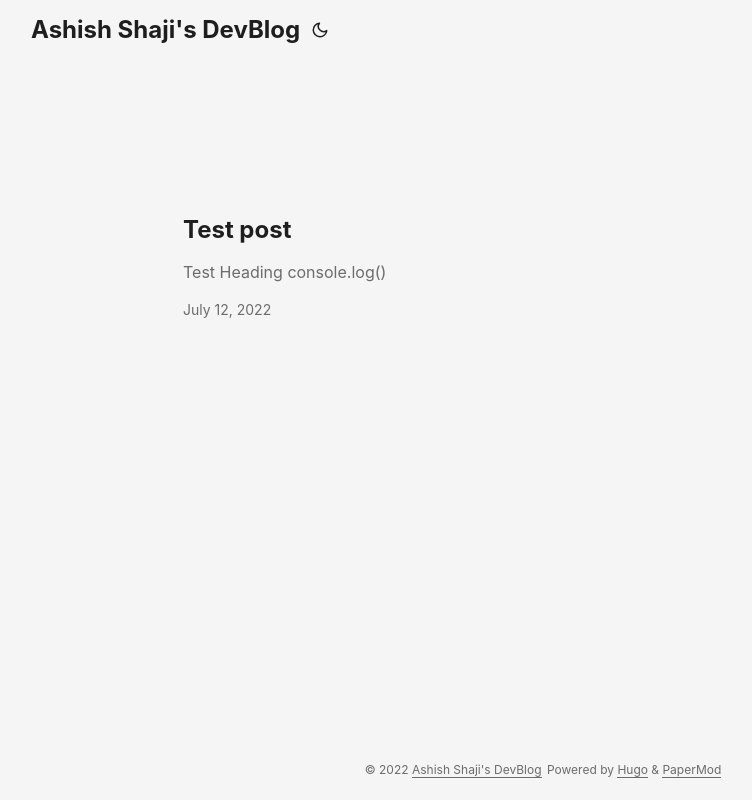
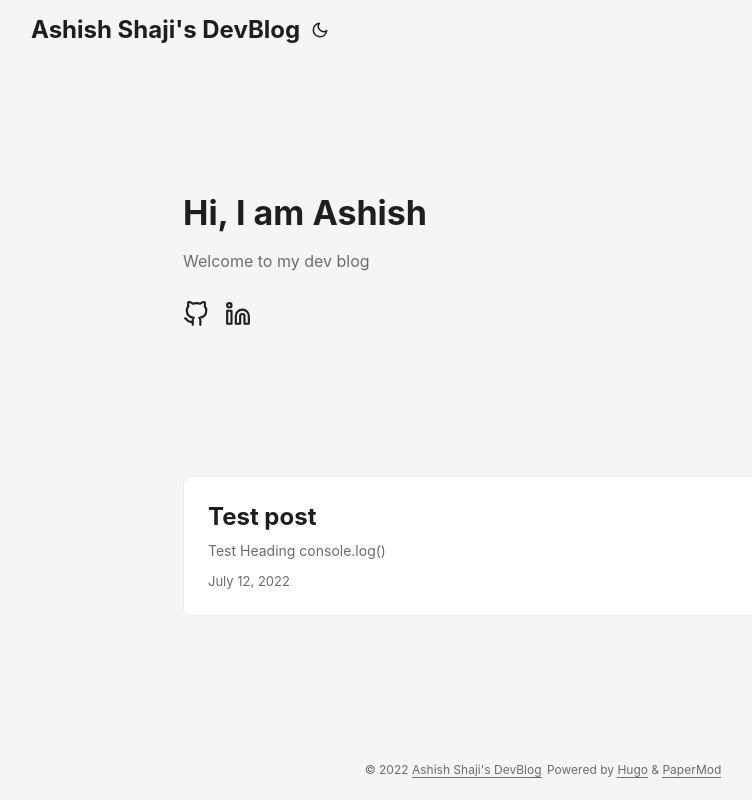
Before and after one commit to CovertGravy/blog, a plain HTML site: page index.html in a window 1280 px wide. Shown: the whole page, without its empty margins (97-849 px from the left). Drawn offline with Linux system fonts and the light colour scheme.

Commit message:
add home-info mode PaperMod

```diff
--- a/index.html
+++ b/index.html
@@ -74,7 +74,7 @@
   "description": "",
   "thumbnailUrl": "https://covertgravy.github.io/blog/favicon.ico",
   "sameAs": [
-
+      "https://github.ashishshaji.me", "https://linkedin.ashishshaji.me"
   ]
 }
 </script>
@@ -124,8 +124,37 @@
     </nav>
 </header>
 <main class="main">
+<article class="first-entry home-info">
+    <header class="entry-header">
+        <h1>Hi, I am Ashish</h1>
+    </header>
+    <div class="entry-content">
+        Welcome to my dev blog
+    </div>
+    <footer class="entry-footer">
+        <div class="social-icons">
+    <a href="https://github.ashishshaji.me" target="_blank" rel="noopener noreferrer me" title="Github">
+        <svg xmlns="http://www.w3.org/2000/svg" viewBox="0 0 24 24" fill="none" stroke="currentColor" stroke-width="2"
+    stroke-linecap="round" stroke-linejoin="round">
+    <path
+        d="M9 19c-5 1.5-5-2.5-7-3m14 6v-3.87a3.37 3.37 0 0 0-.94-2.61c3.14-.35 6.44-1.54 6.44-7A5.44 5.44 0 0 0 20 4.77 5.07 5.07 0 0 0 19.91 1S18.73.65 16 2.48a13.38 13.38 0 0 0-7 0C6.27.65 5.09 1 5.09 1A5.07 5.07 0 0 0 5 4.77a5.44 5.44 0 0 0-1.5 3.78c0 5.42 3.3 6.61 6.44 7A3.37 3.37 0 0 0 9 18.13V22">
+    </path>
+</svg>
+    </a>
+    <a href="https://linkedin.ashishshaji.me" target="_blank" rel="noopener noreferrer me" title="Linkedin">
+        <svg xmlns="http://www.w3.org/2000/svg" viewBox="0 0 24 24" fill="none" stroke="currentColor" stroke-width="2"
+    stroke-linecap="round" stroke-linejoin="round">
+    <path d="M16 8a6 6 0 0 1 6 6v7h-4v-7a2 2 0 0 0-2-2 2 2 0 0 0-2 2v7h-4v-7a6 6 0 0 1 6-6z"></path>
+    <rect x="2" y="9" width="4" height="12"></rect>
+    <circle cx="4" cy="4" r="2"></circle>
+</svg>
+    </a>
+</div>
 
-<article class="first-entry">
+    </footer>
+</article>
+
+<article class="post-entry">
   <header class="entry-header">
     <h2>Test post
     </h2>
```
